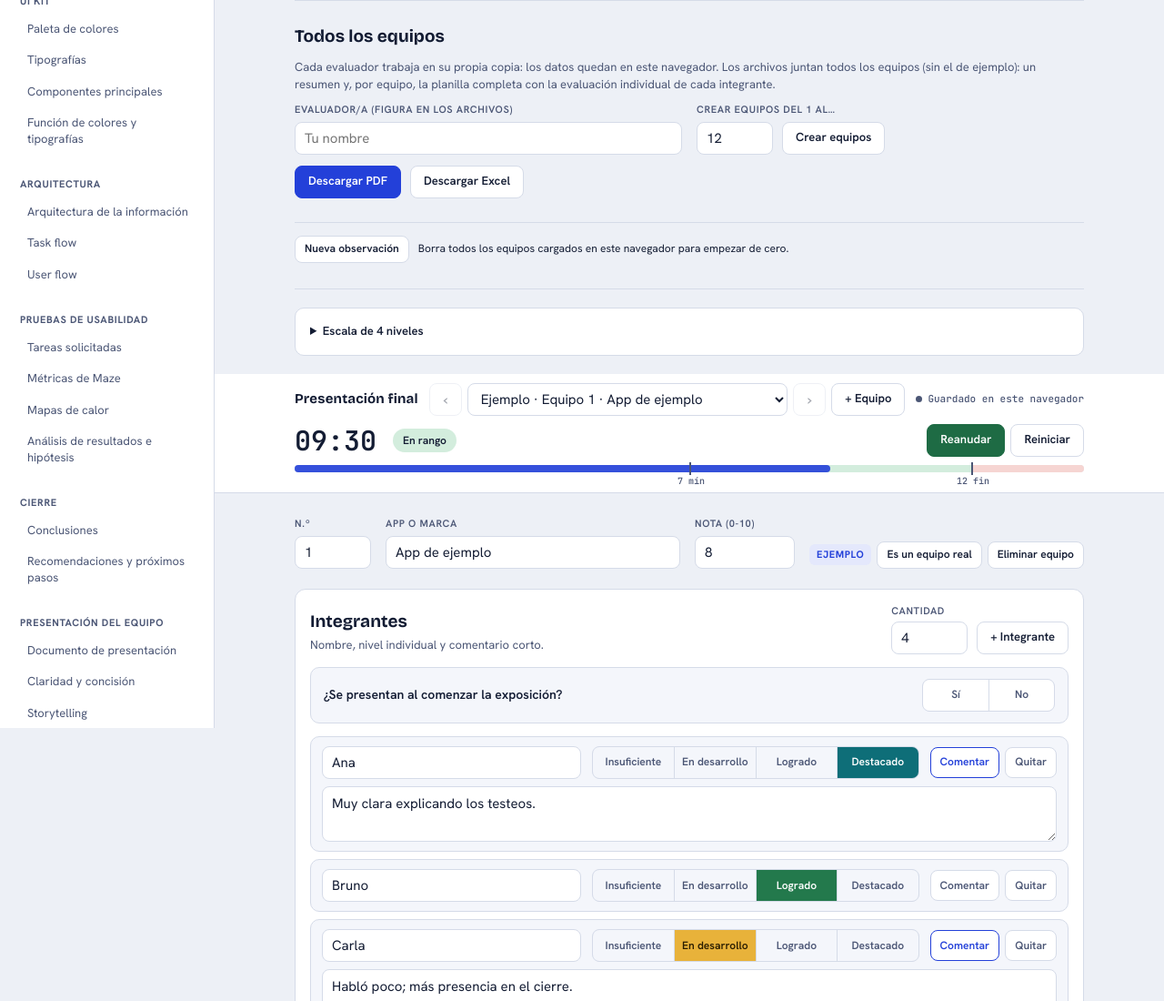
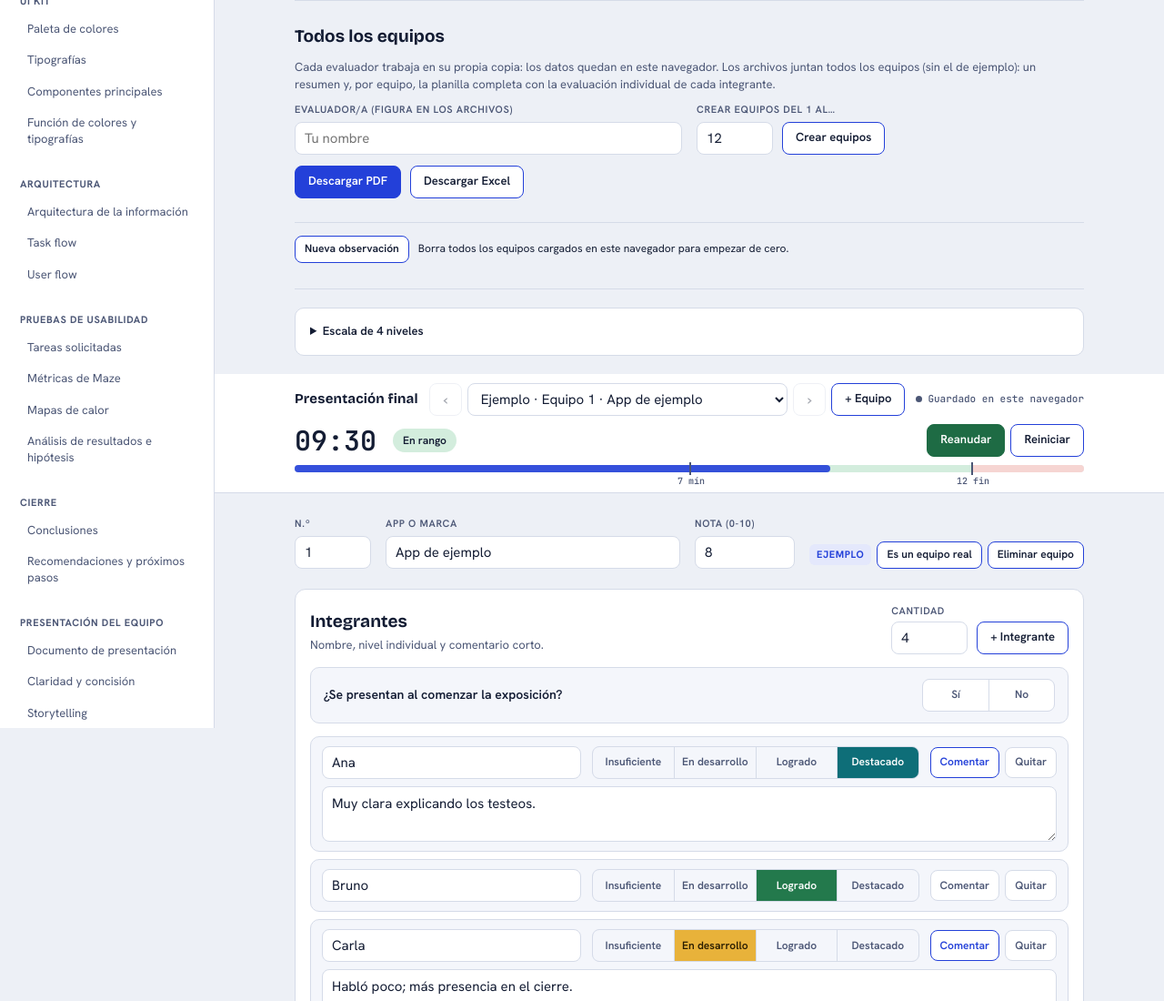
Before and after one commit to profmanu/planilla_observacion_presentaciones, a plain HTML site: page presentacion-final/index.html in a window 1280 px wide. Shown: the top 1100 px of the page at 91% size. Drawn offline with nearby package versions, Linux system fonts and the light colour scheme.

Commit message:
Presentación final: borde azul en botones secundarios
Co-Authored-By: Claude Sonnet 5.5 <noreply@anthropic.com>
Claude-Session: https://claude.ai/code/session_018m9Vp3cPczdtaMoS2aFcoq

```diff
--- a/presentacion-final/index.html
+++ b/presentacion-final/index.html
@@ -64,8 +64,8 @@ button{cursor:pointer}
 .mk u i{font-style:normal}
 
 /* ---------- Controles ---------- */
-.btn{height:36px;padding:0 14px;border-radius:8px;border:1px solid var(--line);background:var(--surface);font-weight:600;font-size:13px;white-space:nowrap}
-.btn:hover{background:var(--surface2)}
+.btn{height:36px;padding:0 14px;border-radius:8px;border:1px solid var(--accent);background:var(--surface);font-weight:600;font-size:13px;white-space:nowrap}
+.btn:hover{background:var(--accents)}
 .btn.primary{background:var(--accent);border-color:var(--accent);color:var(--accentf)}
 .btn.primary:hover{filter:brightness(1.08)}
 .btn.primary.go{background:var(--ok);border-color:var(--ok)}
```
